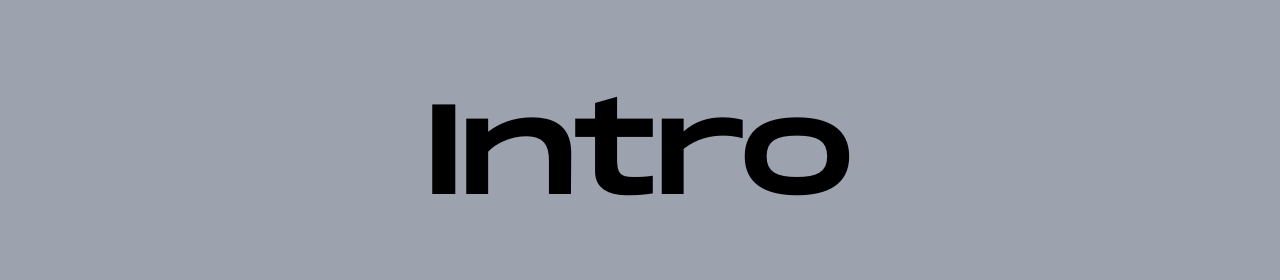
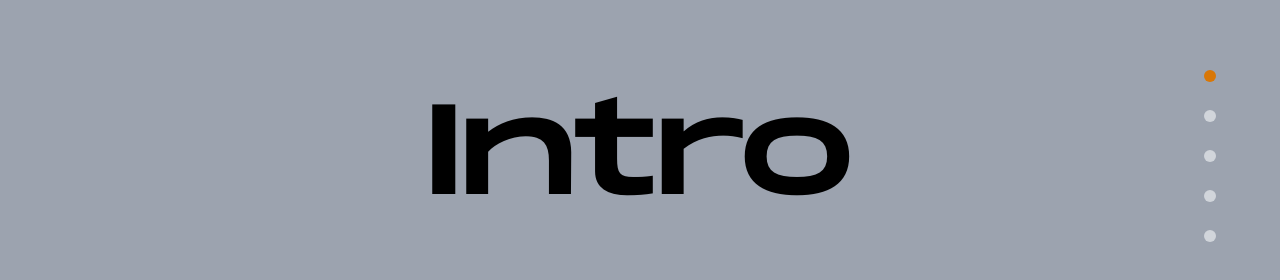
Before and after one commit to akhilasuraj/portfolio, a React (Create React App) app: page / in a window 1280 px wide. Shown: the part 244-524 px from the top of the page. Built offline with nearby package versions, Linux system fonts and the light colour scheme.

Commit message:
Graphical page index indicator working

```diff
--- a/src/Components/Common/Circle.jsx
+++ b/src/Components/Common/Circle.jsx
@@ -1,4 +1,4 @@
-const Circle = ({ size, colour }) => {
+const Circle = ({ size, colour, hoverScale }) => {
   return (
     <div className={`w-${size} h-${size} rounded-full bg-${colour}`}></div>
   );
--- a/src/Components/Common/Indiactor/GraphicalIndicator.jsx
+++ b/src/Components/Common/Indiactor/GraphicalIndicator.jsx
@@ -1,13 +1,16 @@
-import Circle from "../Circle";
-
-const GraphicalIndicator = ({ index, curentPage, setCurentPage }) => {
+const GraphicalIndicator = ({ curentPage, setCurentPage }) => {
   const pages = ["Intro", "Portfolio", "Works", "Experience", "Contact"];
   return (
-    <div className="flex flex-col space-y-6">
-      {pages.map((page, i) => {
+    <div className="flex flex-col space-y-7">
+      {pages.map((page, index) => {
         return (
           <div key={page}>
-            <Circle size={3} colour="gray-300" />
+            <div
+              className={`w-3 h-3 rounded-full ${
+                curentPage == index ? "bg-yellow-600" : "bg-gray-300"
+              } transform duration-300 ease-out hover:scale-150 cursor-pointer`}
+              onClick={() => setCurentPage(index)}
+            ></div>
           </div>
         );
       })}
--- a/src/Components/Layout/Layout.jsx
+++ b/src/Components/Layout/Layout.jsx
@@ -13,13 +13,12 @@ const Layout = ({ curentPage, setCurentPage }) => {
       <div className="relative">
         <Topbar curentPage={curentPage} setCurentPage={setCurentPage} />
         <Numericalindicator index={curentPage} />
-        {/* <div className="fixed z-50 right-16 my-auto">
+        <div className="fixed z-50 top-1/2 right-16 transform -translate-y-1/2">
           <GraphicalIndicator
-            index={curentPage}
             curentPage={curentPage}
             setCurentPage={setCurentPage}
           />
-        </div> */}
+        </div>
         <Intro curentPage={curentPage} setCurentPage={setCurentPage} />
         <Portfolio curentPage={curentPage} setCurentPage={setCurentPage} />
         <Works curentPage={curentPage} setCurentPage={setCurentPage} />
```
